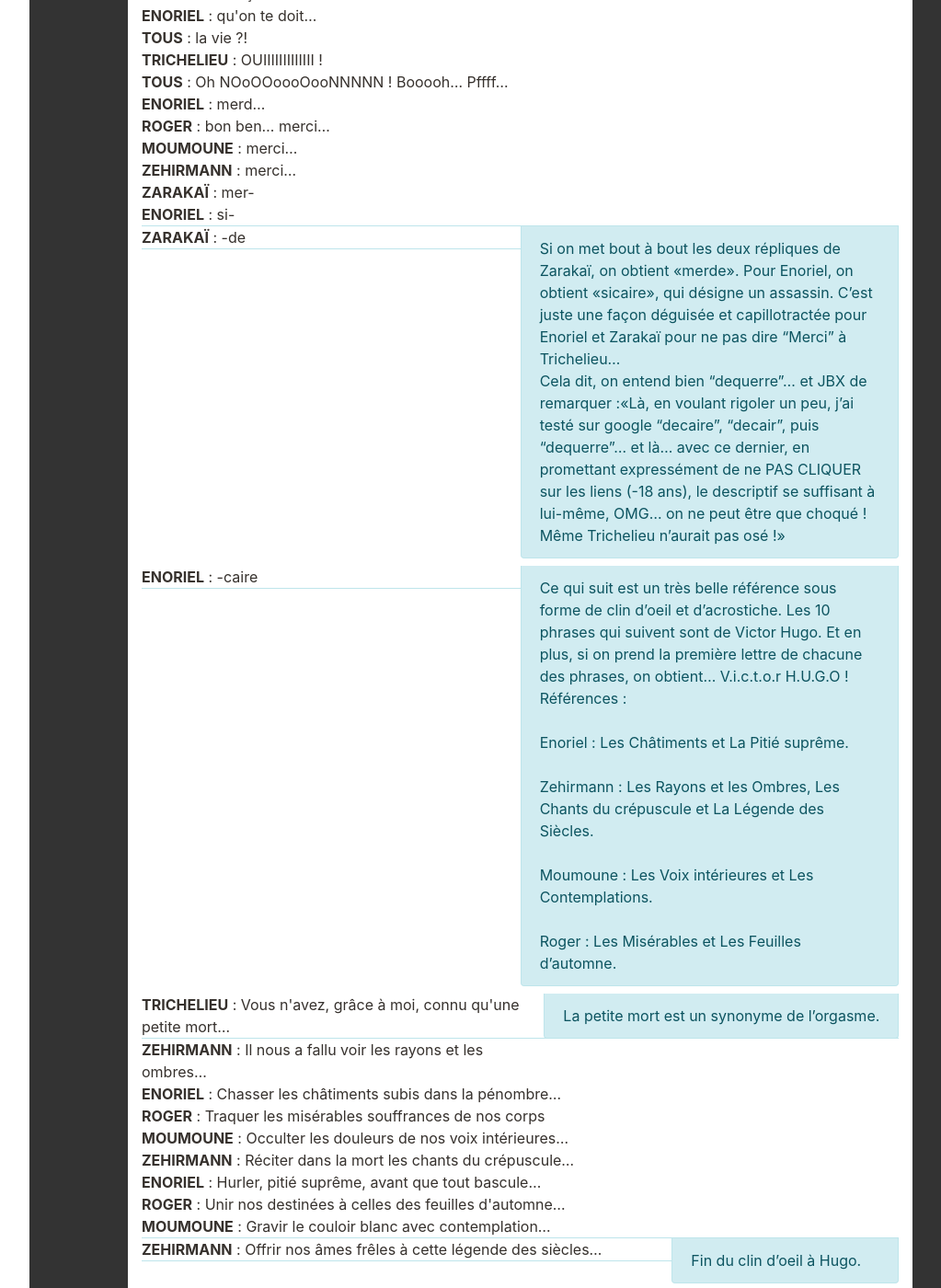
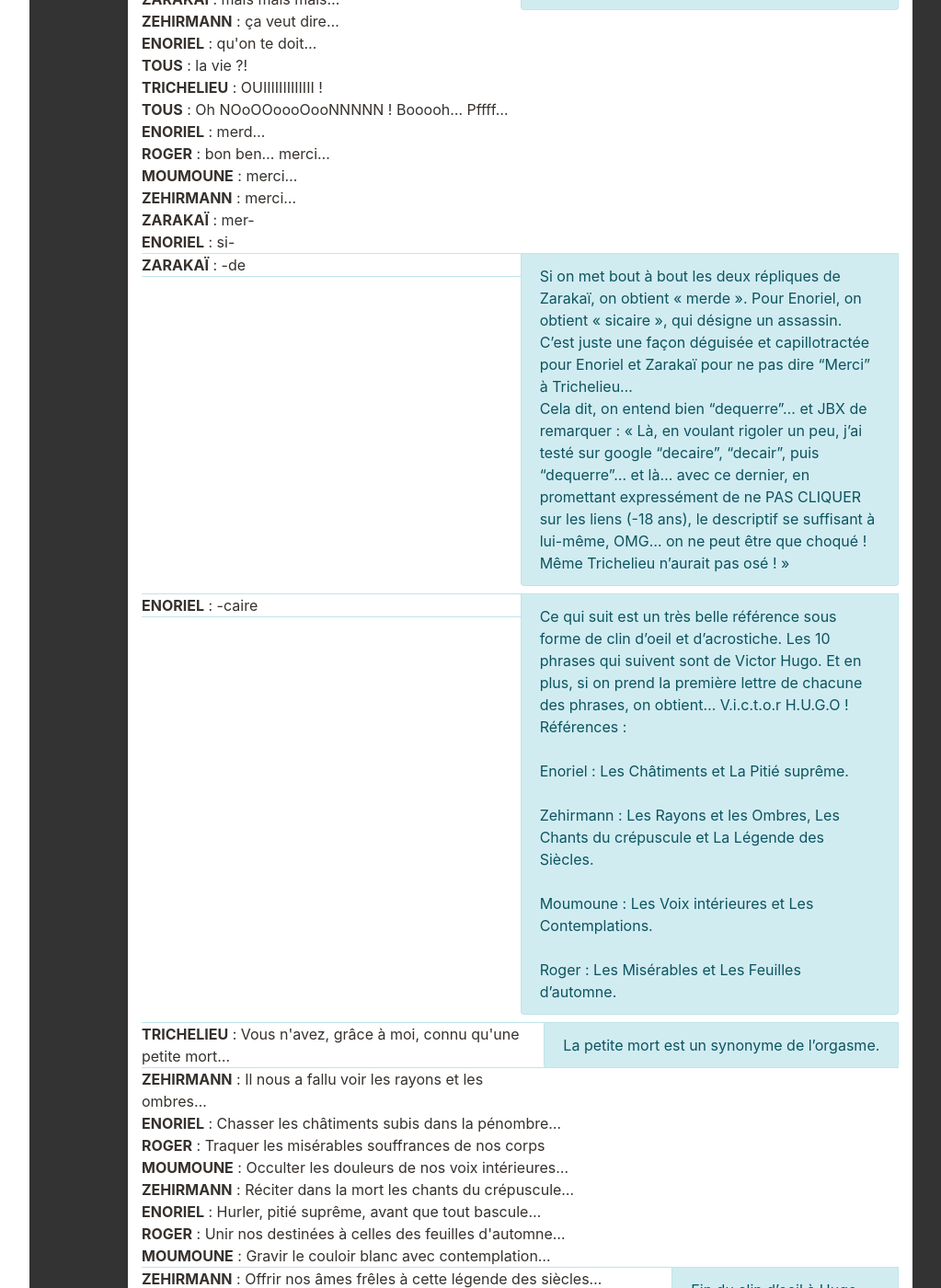
Before and after one commit to Neamar/sagas-mp3, a Jekyll site: the page built from Reflets/Reflets-13.html, in a window 1280 px wide and 1400 px high, scrolled down 20461 px. Shown: the whole window at 92% size, without its empty margins (181-1204 px from the left). Built offline with Jekyll 4.4.1, drawn with Linux system fonts in a browser that asks for light colours; some of the changed text lies outside the part shown.

Commit message:
Design and typographic improvements

```diff
--- a/Reflets/Reflets-13.html
+++ b/Reflets/Reflets-13.html
@@ -596,7 +596,7 @@ MOUMOUNE : merci...
 ZEHIRMANN : merci...
 ZARAKAÏ : mer-
 ENORIEL : si-
-ZARAKAÏ : -deJDM:Si on met bout à bout les deux répliques de Zarakaï, on obtient «merde». Pour Enoriel, on obtient «sicaire», qui désigne un assassin. C'est juste une façon déguisée et capillotractée pour Enoriel et Zarakaï pour ne pas dire "Merci" à Trichelieu...<br>Cela dit, on entend bien "dequerre"...et JBX de remarquer :«Là, en voulant rigoler un peu, j'ai testé sur google "decaire", "decair", puis "dequerre"... et là... avec ce dernier, en promettant expressément de ne PAS CLIQUER sur les liens (-18 ans), le descriptif se suffisant à lui-même, OMG... on ne peut être que choqué ! Même Trichelieu n'aurait pas osé !»
+ZARAKAÏ : -deJDM:Si on met bout à bout les deux répliques de Zarakaï, on obtient «merde». Pour Enoriel, on obtient «sicaire», qui désigne un assassin. C'est juste une façon déguisée et capillotractée pour Enoriel et Zarakaï pour ne pas dire "Merci" à Trichelieu...<br>Cela dit, on entend bien "dequerre"...et JBX de remarquer : «Là, en voulant rigoler un peu, j'ai testé sur google "decaire", "decair", puis "dequerre"... et là... avec ce dernier, en promettant expressément de ne PAS CLIQUER sur les liens (-18 ans), le descriptif se suffisant à lui-même, OMG... on ne peut être que choqué ! Même Trichelieu n'aurait pas osé !»
 ENORIEL : -caireREF:Ce qui suit est un très belle référence sous forme de clin d'oeil et d'acrostiche. Les 10 phrases qui suivent sont de Victor Hugo. Et en plus, si on prend la première lettre de chacune des phrases, on obtient...V.i.c.t.o.r H.U.G.O !<br>Références :<br><br>Enoriel : Les Châtiments et La Pitié suprême.<br><br>Zehirmann : Les Rayons et les Ombres, Les Chants du crépuscule et La Légende des Siècles.<br><br>Moumoune : Les Voix intérieures et Les Contemplations.<br><br>Roger : Les Misérables et Les Feuilles d'automne.
 TRICHELIEU : Vous n'avez, grâce à moi, connu qu'une petite mort...JDM:La petite mort est un synonyme de l'orgasme.
 ZEHIRMANN : Il nous a fallu voir les rayons et les ombres...
--- a/_includes/pagination.html
+++ b/_includes/pagination.html
@@ -2,10 +2,10 @@
 <nav class="clear">
   <ul class="pagination pagination-lg justify-content-center">
     {% if include.episode != "01" %}
-    <li class="page-item"><a class="page-link" href="/{{include.saga}}/{{include.saga}}-{{ include.episode | minus: 1}}">Épisode précédent</a></li>
+    <li class="page-item"><a class="page-link" href="/{{include.saga}}/{{include.saga}}-{{ include.episode | minus: 1}}">Épisode précédent <small>({{ include.episode | minus: 1}})</small></a></li>
     {% endif %}
     {% if include.episode != include.episodes %}
-    <li class="page-item"><a class="page-link" href="/{{include.saga}}/{{include.saga}}-{{ include.episode | plus: 1}}">Épisode suivant</a></li>
+    <li class="page-item"><a class="page-link" href="/{{include.saga}}/{{include.saga}}-{{ include.episode | plus: 1}}">Épisode suivant <small>({{ include.episode | plus: 1}})</small></a></li>
     {% endif %}
   </ul>
 </nav>
--- a/_includes/sentence.html
+++ b/_includes/sentence.html
@@ -40,10 +40,10 @@
 
   <div class="sentence{% if reference != "" or joke != "" %} has_joke clear{%endif -%}">
     {%- if reference != "" -%}
-      <div class="reference">{{ reference | replace:"« ", "«&nbsp;" | replace:" »", "&nbsp;»" | markdownify }}</div>
+      <div class="reference">{{ reference | replace:"« ", "«" | replace:" »", "»" | replace:"«", "«&nbsp;" | replace:"»", "&nbsp;»" | markdownify }}</div>
     {%- endif -%}
     {%- if joke != "" -%}
-      <div class="joke">{{ joke | markdownify }}</div>
+      <div class="joke">{{ joke | replace:"« ", "«" | replace:" »", "»" | replace:"«", "«&nbsp;" | replace:"»", "&nbsp;»" | markdownify }}</div>
     {%- endif -%}
     <strong>{{speaker}}</strong>&nbsp;:
     {%- if stage_direction != "" -%}
--- a/css/design.css
+++ b/css/design.css
@@ -43,7 +43,7 @@ body {
 }
 
 .has_joke + .has_joke {
-  border-top: 0;
+  margin-top: 5px;
 }
 
 .callout {
```
Also changed, not shown: other parts of Reflets/Reflets-13.html (+3 -3 lines).
